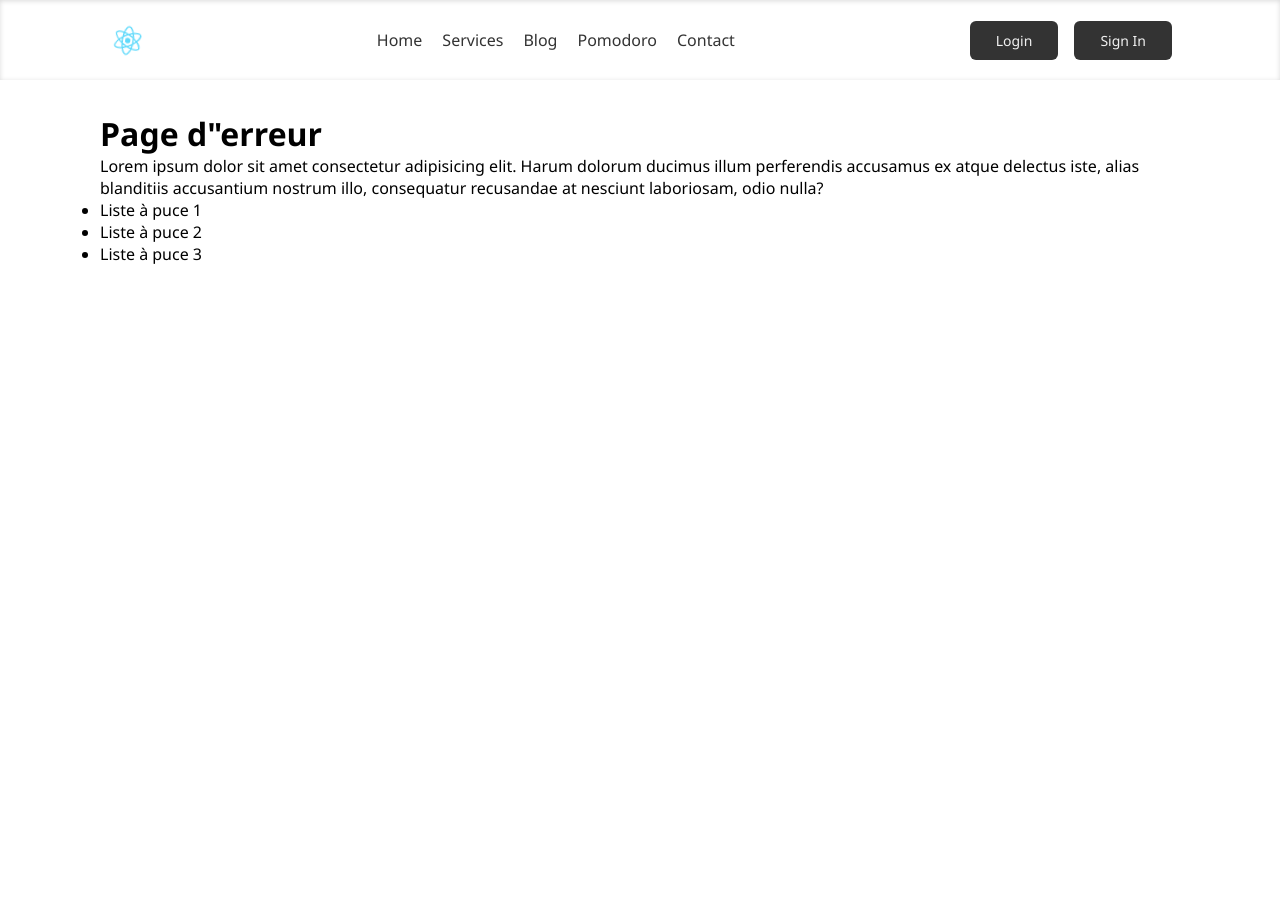
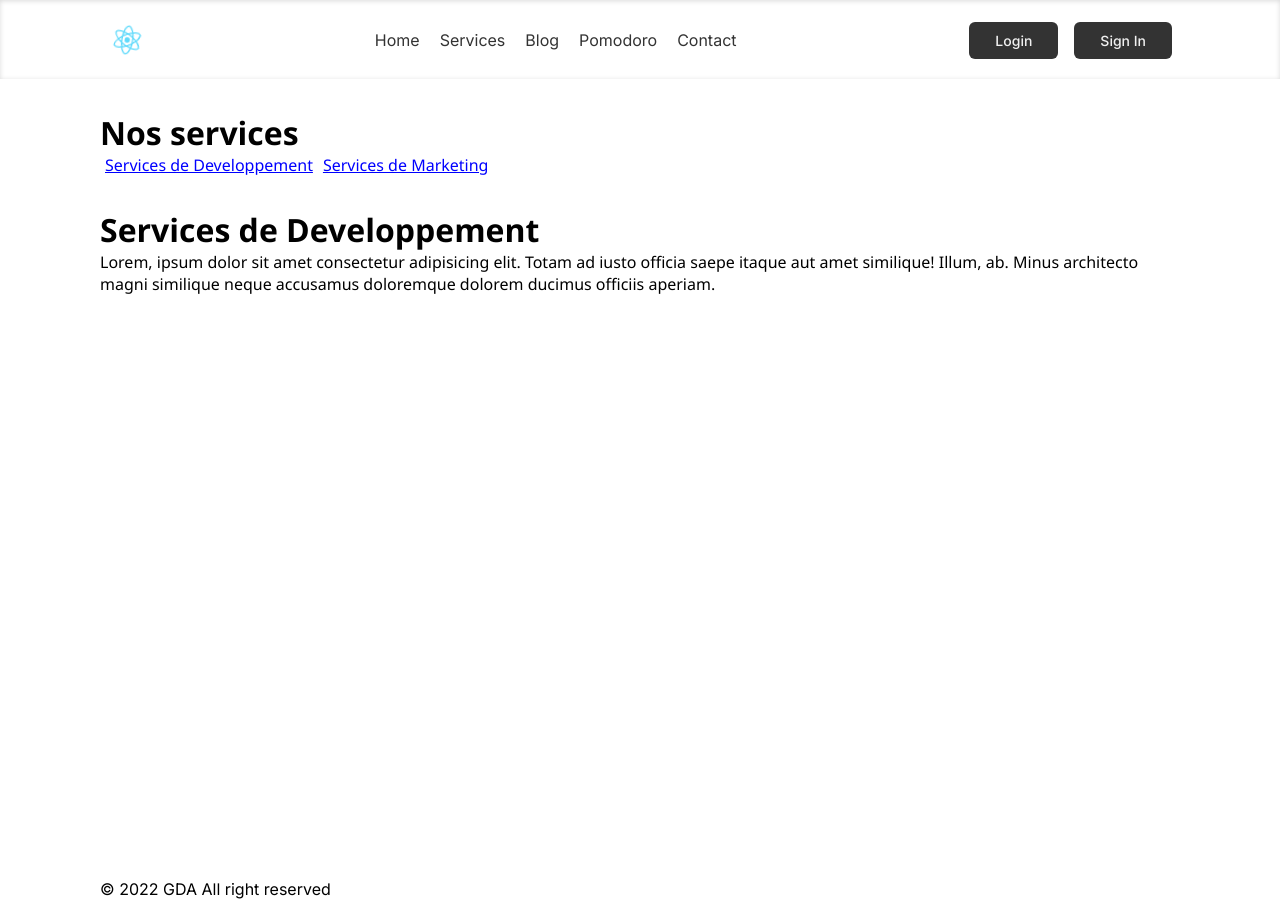
Before and after one commit to NdekoCode/react-gda, a React (Create React App) app: page /services/development in a window 1280 px wide. Before the commit the page ends 800 px from the top, so only its background shows below. Built offline with nearby package versions, Linux system fonts and the light colour scheme.

Commit message:
route imbriquer

```diff
--- a/src/App.js
+++ b/src/App.js
@@ -10,17 +10,26 @@ import { Pomodoro } from "./pages/Pomodoro";
 import GdaExos from "./pages/GdaExos";
 import Error from "./pages/Error";
 import { Services } from "./pages/Services";
+import { ServicesDev } from "./components/ServicesDev";
+import { ServicesMark } from "./components/ServicesMark";
 function App() {
   return (
+    <React.Fragment>
+      <Header />
       <div className="app">
         <Routes>
           <Route path="/" element={<Home />} />
           <Route path="/pomodoro" element={<Pomodoro />} />
           <Route path="/blog" element={<GdaExos />} />
           <Route path="/*" element={<Error />} />
-        <Route path="/services" element={<Services />} />
+          <Route path="/services" element={<Services />}>
+            <Route path="/services/development" element={<ServicesDev />} />
+            <Route path="/services/marketing" element={<ServicesMark />} />
+          </Route>
         </Routes>
       </div>
+      <Footer />
+    </React.Fragment>
   );
 }
 export default App;
--- a/src/assets/css/index.css
+++ b/src/assets/css/index.css
@@ -18,3 +18,8 @@ body {
 .footer {
   margin-top: auto;
 }
+.services a {
+  color: blue;
+  text-decoration: underline;
+  margin: 5px;
+}
--- /dev/null
+++ b/src/components/ServicesDev.js
@@ -0,0 +1,15 @@
+import React from "react";
+
+export function ServicesDev() {
+  return (
+    <div className="container">
+      <h1>Services de Developpement</h1>
+      <p>
+        Lorem, ipsum dolor sit amet consectetur adipisicing elit. Totam ad iusto
+        officia saepe itaque aut amet similique! Illum, ab. Minus architecto
+        magni similique neque accusamus doloremque dolorem ducimus officiis
+        aperiam.
+      </p>
+    </div>
+  );
+}
--- /dev/null
+++ b/src/components/ServicesMark.js
@@ -0,0 +1,15 @@
+import React from "react";
+
+export function ServicesMark() {
+  return (
+    <div className="container">
+      <h1>Services de Marketing</h1>
+      <p>
+        Lorem, ipsum dolor sit amet consectetur adipisicing elit. Totam ad iusto
+        officia saepe itaque aut amet similique! Illum, ab. Minus architecto
+        magni similique neque accusamus doloremque dolorem ducimus officiis
+        aperiam.
+      </p>
+    </div>
+  );
+}
--- a/src/pages/Error.jsx
+++ b/src/pages/Error.jsx
@@ -1,22 +1,18 @@
 import React from "react";
 import List from "../components/List";
 import "../assets/css/index.css";
-import Header from "../components/Header";
 function Error() {
   return (
-    <React.Fragment>
-      <Header />
     <div className="container">
       <h1>Page d"erreur</h1>
       <p>
         Lorem ipsum dolor sit amet consectetur adipisicing elit. Harum dolorum
         ducimus illum perferendis accusamus ex atque delectus iste, alias
-          blanditiis accusantium nostrum illo, consequatur recusandae at
-          nesciunt laboriosam, odio nulla?
+        blanditiis accusantium nostrum illo, consequatur recusandae at nesciunt
+        laboriosam, odio nulla?
       </p>
       <List />
     </div>
-    </React.Fragment>
   );
 }
 export default Error;
--- a/src/pages/GdaExos.js
+++ b/src/pages/GdaExos.js
@@ -2,22 +2,16 @@ import React from "react";
 import "../assets/css/index.css";
 import Card from "../components/Card";
 import { useParams } from "react-router-dom";
-import Header from "../components/Header";
-import Footer from "../components/Footer";
 function GdaExos() {
   const params = useParams();
   // console.log(params.fullname);
   const { fullname } = params;
   console.log(fullname);
   return (
-    <div className="app">
-      <Header />
-      <div className="container">
-        <div className="block-content">
-          <Card fullname={fullname || "Laura Smith"} />
-        </div>
+    <div className="container">
+      <div className="block-content">
+        <Card fullname={fullname || "Laura Smith"} />
       </div>
-      <Footer />
     </div>
   );
 }
--- a/src/pages/Home.jsx
+++ b/src/pages/Home.jsx
@@ -1,22 +1,11 @@
 import React from "react";
-import Header from "../components/Header";
-import Footer from "../components/Footer";
 import "../assets/css/App.css";
 import "../assets/css/index.css";
 function Home() {
   return (
-    <React.Fragment>
-      <Header />
-      <div className="container">
-        <div className="app">
-          <div className="container">
-            <h1>Page d'acceuil</h1>
-          </div>
-
-          <Footer />
-        </div>
-      </div>
-    </React.Fragment>
+    <div className="container">
+      <h1>Page d'acceuil</h1>
+    </div>
   );
 }
 export default Home;
--- a/src/pages/Pomodoro.js
+++ b/src/pages/Pomodoro.js
@@ -1,21 +1,15 @@
 import React, { Component } from "react";
 import { Timer } from "../components/Timer";
 import "../assets/css/Pomodoro.css";
-import Header from "../components/Header";
-import Footer from "../components/Footer";
 
 export class Pomodoro extends Component {
   render() {
     return (
-      <React.Fragment>
-        <Header />
-        <div className="pomodoro-container ">
-          <div id="container">
-            <Timer />
-          </div>
+      <div className="pomodoro-container ">
+        <div id="container">
+          <Timer />
         </div>
-        <Footer />
-      </React.Fragment>
+      </div>
     );
   }
 }
--- a/src/pages/Services.jsx
+++ b/src/pages/Services.jsx
@@ -1,13 +1,15 @@
 import React from "react";
-import Footer from "../components/Footer";
-import Header from "../components/Header";
+import { Link, Outlet } from "react-router-dom";
 
 export function Services() {
   return (
-    <React.Fragment>
-      <Header />
-      <div className="container">Nos services</div>
-      <Footer />
-    </React.Fragment>
+    <div className="container">
+      <div className="services">
+        <h1>Nos services</h1>
+        <Link to="/services/development">Services de Developpement</Link>
+        <Link to="/services/marketing">Services de Marketing</Link>
+      </div>
+      <Outlet />
+    </div>
   );
 }
```
Lines whose indentation alone changed are shown as unchanged.
